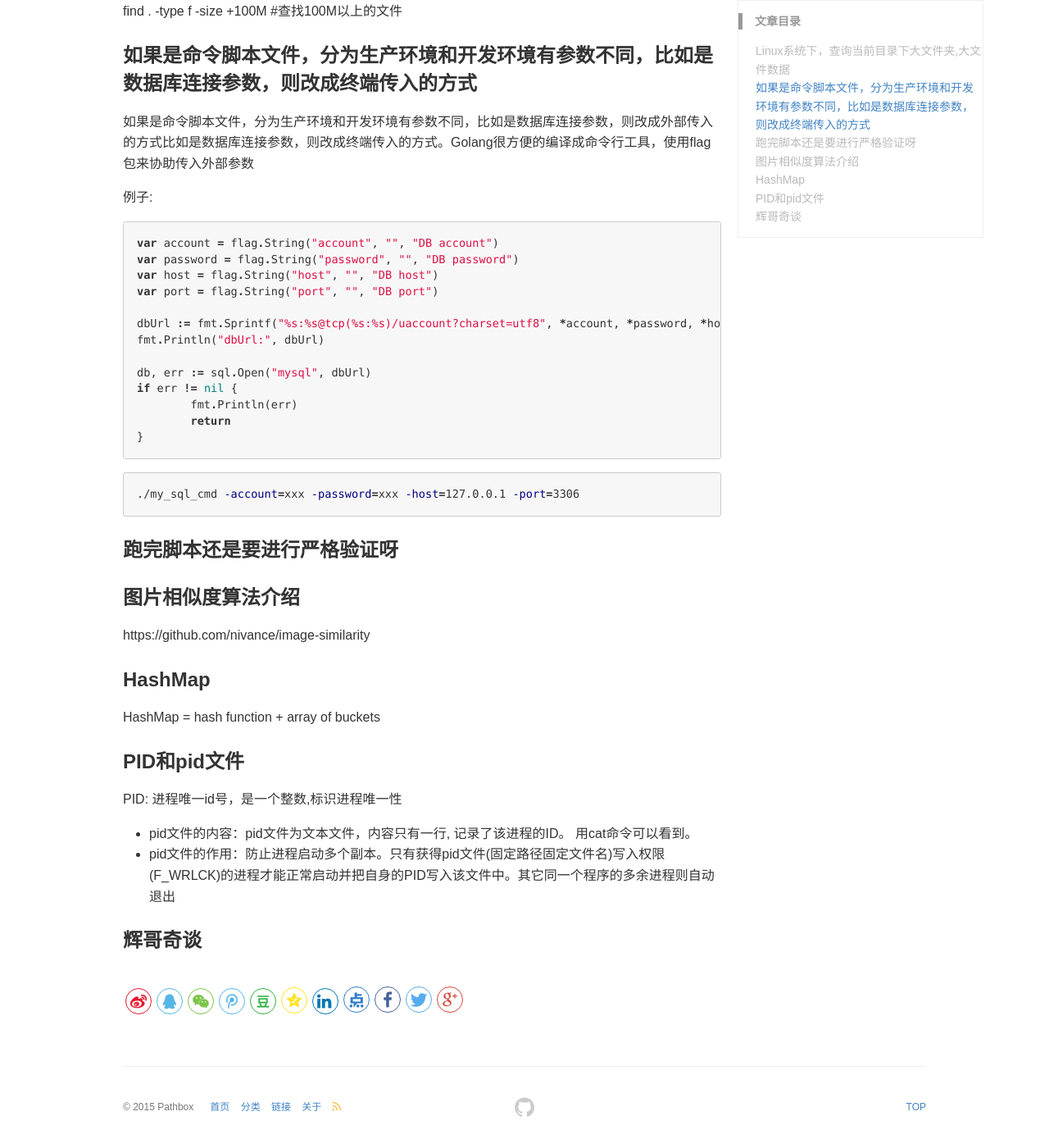
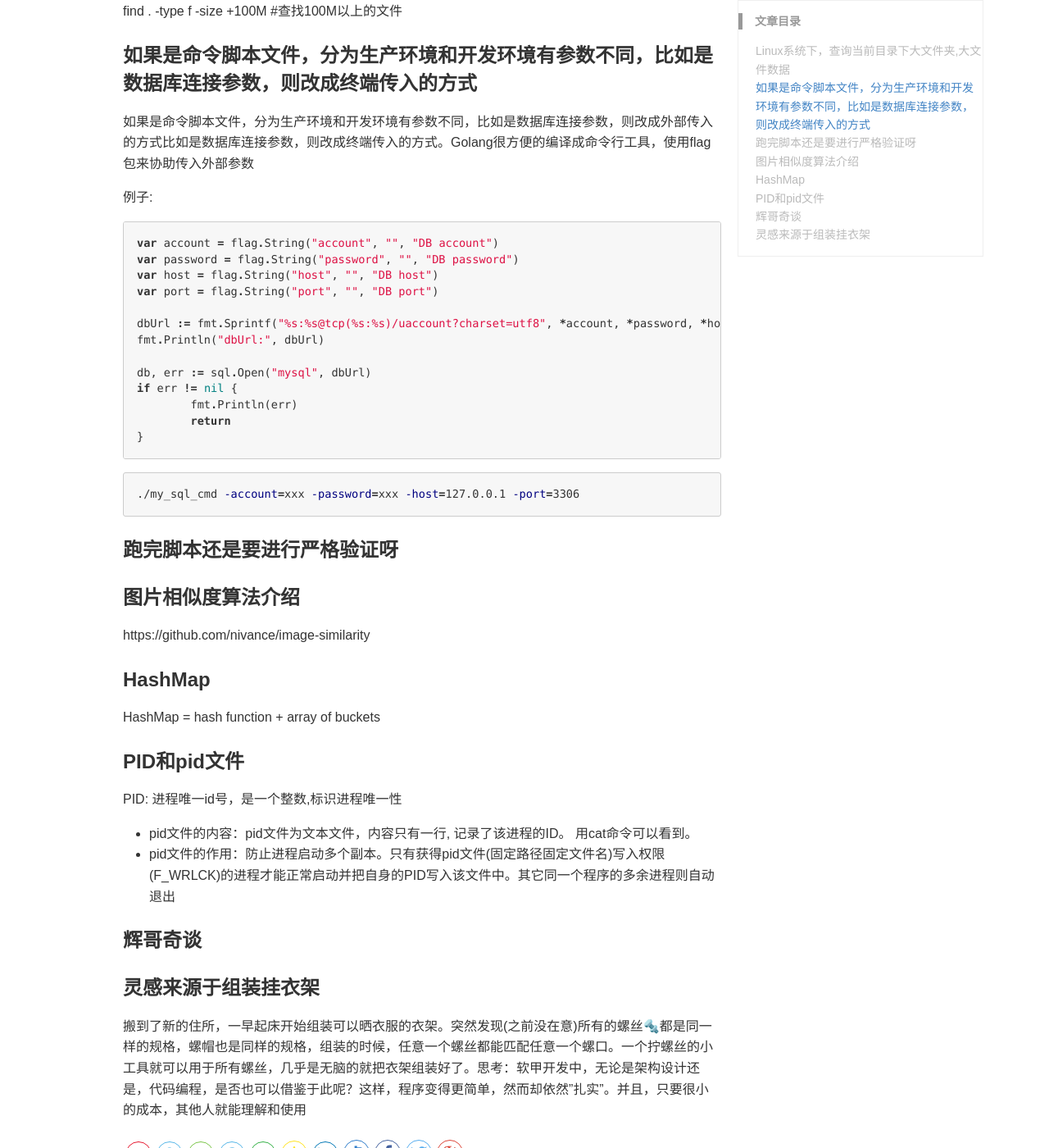
Before and after one commit to pathbox/pathbox.github.io, a Jekyll site: the page built from _posts/2018-10-12-work-summary-in-UCloud-20.md, in a window 1280 px wide and 1400 px high, scrolled down 378 px. Shown: the whole window at 82% size. Built offline with Jekyll 4.4.1, drawn with Linux system fonts in a browser that asks for light colours.

Commit message:
灵感来源于组装挂衣架

```diff
--- a/_posts/2018-10-12-work-summary-in-UCloud-20.md
+++ b/_posts/2018-10-12-work-summary-in-UCloud-20.md
@@ -60,3 +60,7 @@ PID: 进程唯一id号，是一个整数,标识进程唯一性
 - pid文件的作用：防止进程启动多个副本。只有获得pid文件(固定路径固定文件名)写入权限(F_WRLCK)的进程才能正常启动并把自身的PID写入该文件中。其它同一个程序的多余进程则自动退出
 
 ### 辉哥奇谈
+
+### 灵感来源于组装挂衣架
+
+搬到了新的住所，一早起床开始组装可以晒衣服的衣架。突然发现(之前没在意)所有的螺丝🔩都是同一样的规格，螺帽也是同样的规格，组装的时候，任意一个螺丝都能匹配任意一个螺口。一个拧螺丝的小工具就可以用于所有螺丝，几乎是无脑的就把衣架组装好了。思考：软甲开发中，无论是架构设计还是，代码编程，是否也可以借鉴于此呢？这样，程序变得更简单，然而却依然"扎实"。并且，只要很小的成本，其他人就能理解和使用
```
